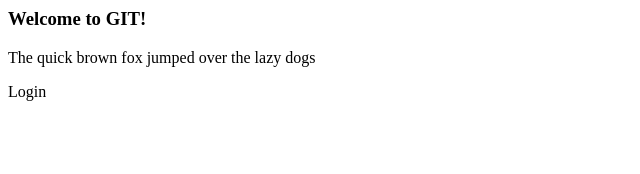
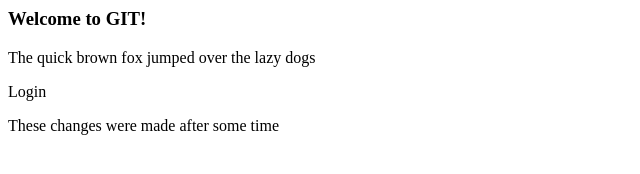
Before and after one commit to erincuenco/Git-tutorial, a plain HTML site: page index.html in a window 1280 px wide. Shown: the whole page, without its empty margins (0-640 px from the left). Drawn offline with Linux system fonts and the light colour scheme.

Commit message:
Changes made after

```diff
--- a/index.html
+++ b/index.html
@@ -7,6 +7,8 @@
     <h3>Welcome to GIT!</h3>
     <p>The quick brown fox jumped over the lazy dogs</p>
     <p>Login</p>
+
+    <p>These changes were made after some time</p>
   </body>
 
 </html>
```
